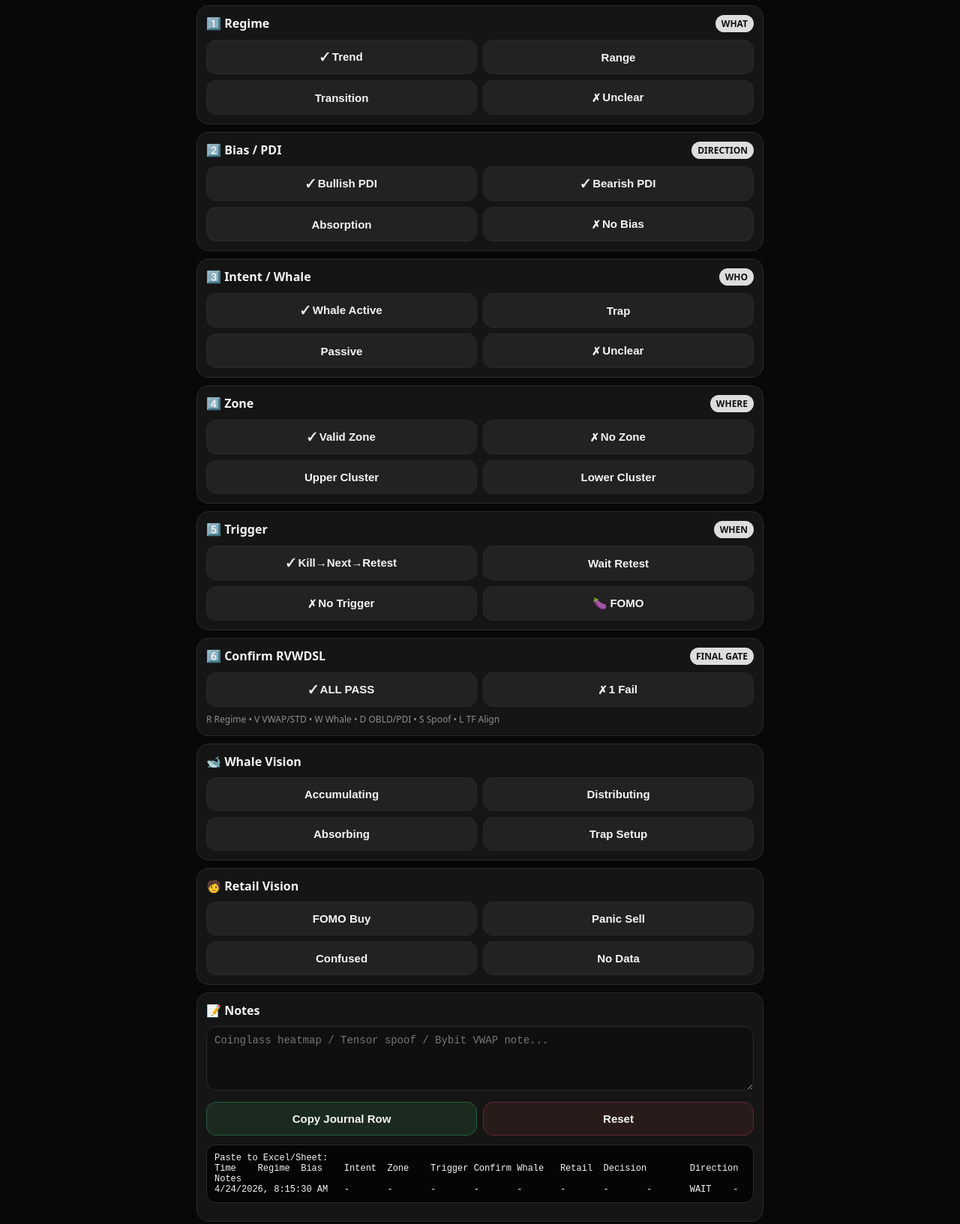
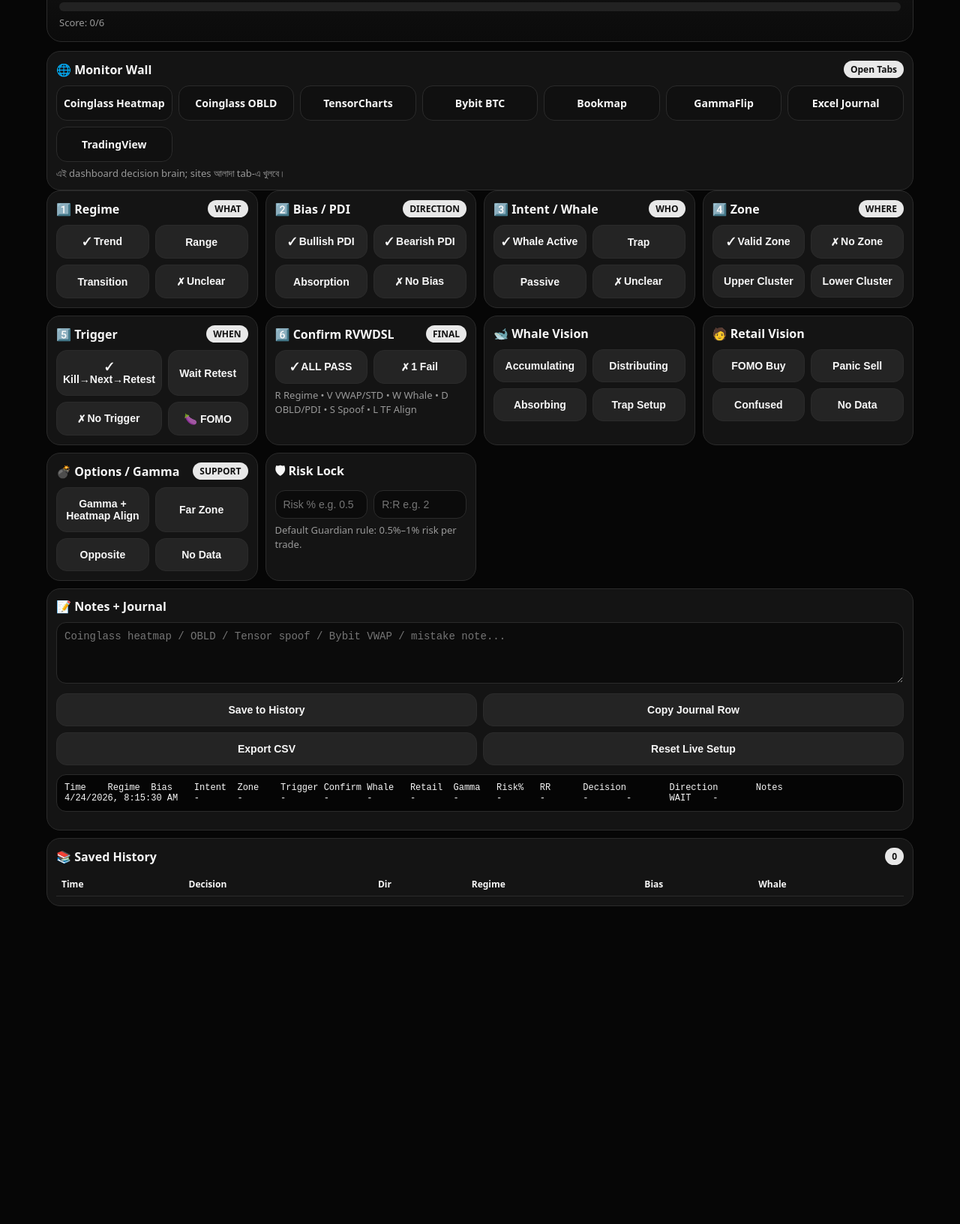
Before and after one commit to PalasH-Max718/guardian-dashboard, a plain HTML site: page index.html in a window 1280 px wide. Shown: the part 241-1874 px from the top of the page at 75% size. After the commit the page ends 1462 px from the top, so only its background shows below. Drawn offline with Linux system fonts and the light colour scheme.

Commit message:
Add files via upload

```diff
--- a/index.html
+++ b/index.html
@@ -1,230 +1,65 @@
 <!doctype html>
 <html lang="bn">
 <head>
-  <meta charset="utf-8" />
-  <meta name="viewport" content="width=device-width, initial-scale=1" />
-  <title>Guardian Time Engine Dashboard</title>
-  <style>
-    :root{
-      --bg:#080808; --card:#151515; --muted:#8d8d8d; --text:#f5f5f5;
-      --green:#19c37d; --red:#ff4d5e; --yellow:#ffd166; --blue:#5dade2;
-      --border:#2a2a2a;
-    }
-    *{box-sizing:border-box}
-    body{margin:0;background:var(--bg);color:var(--text);font-family:system-ui,-apple-system,Segoe UI,Roboto,Arial,sans-serif}
-    header{position:sticky;top:0;background:#050505;border-bottom:1px solid var(--border);padding:14px 12px;z-index:10}
-    h1{font-size:20px;margin:0}
-    .sub{font-size:12px;color:var(--muted);margin-top:4px}
-    main{padding:12px;max-width:780px;margin:auto}
-    .decision{border:1px solid var(--border);border-radius:18px;padding:16px;margin-bottom:12px;background:linear-gradient(180deg,#151515,#0d0d0d)}
-    .big{font-size:34px;font-weight:800;letter-spacing:.5px}
-    .note{font-size:14px;color:var(--muted);margin-top:6px}
-    .grid{display:grid;gap:10px}
-    .card{background:var(--card);border:1px solid var(--border);border-radius:16px;padding:12px}
-    .title{display:flex;justify-content:space-between;gap:8px;font-weight:800;margin-bottom:10px}
-    .pill{font-size:12px;color:#111;background:#ddd;border-radius:999px;padding:3px 8px}
-    .buttons{display:grid;grid-template-columns:1fr 1fr;gap:8px}
-    button{border:1px solid var(--border);border-radius:13px;padding:13px 8px;background:#222;color:var(--text);font-weight:700;font-size:15px}
-    button.active.green{background:rgba(25,195,125,.22);border-color:var(--green);color:#baffdf}
-    button.active.red{background:rgba(255,77,94,.22);border-color:var(--red);color:#ffd0d5}
-    button.active.yellow{background:rgba(255,209,102,.22);border-color:var(--yellow);color:#fff1bf}
-    button.active.blue{background:rgba(93,173,226,.22);border-color:var(--blue);color:#cfefff}
-    .row{display:flex;gap:8px;flex-wrap:wrap}
-    .small{font-size:12px;color:var(--muted);line-height:1.45}
-    textarea{width:100%;min-height:86px;background:#0f0f0f;color:var(--text);border:1px solid var(--border);border-radius:13px;padding:10px;font-size:14px}
-    .actions{display:grid;grid-template-columns:1fr 1fr;gap:8px;margin-top:10px}
-    .copy{background:#1b2a1f;border-color:#265f3b}
-    .reset{background:#2a1b1b;border-color:#5f2630}
-    .ok{color:var(--green)} .bad{color:var(--red)} .wait{color:var(--yellow)}
-    pre{white-space:pre-wrap;background:#050505;border:1px solid var(--border);border-radius:13px;padding:10px;font-size:12px}
-  </style>
+<meta charset="utf-8"><meta name="viewport" content="width=device-width, initial-scale=1">
+<title>Guardian Time Engine Pro</title>
+<style>
+:root{--bg:#060606;--card:#141414;--line:#2b2b2b;--text:#f7f7f7;--muted:#999;--g:#19c37d;--r:#ff4d5e;--y:#ffd166;--b:#58a6ff}
+*{box-sizing:border-box}body{margin:0;background:var(--bg);color:var(--text);font-family:system-ui,Segoe UI,Arial,sans-serif}
+header{position:sticky;top:0;background:#050505;border-bottom:1px solid var(--line);padding:12px;z-index:10}
+h1{margin:0;font-size:20px}.sub{font-size:12px;color:var(--muted);margin-top:4px}
+main{padding:12px;max-width:1180px;margin:auto}.decision{border:1px solid var(--line);border-radius:20px;padding:16px;margin-bottom:12px;background:linear-gradient(180deg,#181818,#0b0b0b)}
+.big{font-size:42px;font-weight:950}.ok{color:var(--g)}.bad{color:var(--r)}.wait{color:var(--y)}
+.note,.small{font-size:13px;color:var(--muted);margin-top:6px;line-height:1.45}.scorebar{height:12px;background:#222;border-radius:999px;overflow:hidden;margin-top:10px}.scorefill{height:100%;width:0%;background:var(--y)}
+.grid{display:grid;grid-template-columns:repeat(auto-fit,minmax(265px,1fr));gap:10px}.card{background:var(--card);border:1px solid var(--line);border-radius:18px;padding:12px}
+.title{font-weight:850;margin-bottom:10px;display:flex;align-items:center;justify-content:space-between;gap:8px}.pill{background:#e8e8e8;color:#111;border-radius:999px;padding:3px 9px;font-size:12px;font-weight:800}
+.buttons{display:grid;grid-template-columns:1fr 1fr;gap:8px}button,a.btn{border:1px solid var(--line);background:#242424;color:var(--text);border-radius:14px;padding:13px 8px;font-weight:850;font-size:14px;text-align:center;text-decoration:none}
+button.active.green{background:rgba(25,195,125,.25);border-color:var(--g)}button.active.red{background:rgba(255,77,94,.25);border-color:var(--r)}
+button.active.yellow{background:rgba(255,209,102,.25);border-color:var(--y)}button.active.blue{background:rgba(88,166,255,.25);border-color:var(--b)}
+.links{display:grid;grid-template-columns:repeat(auto-fit,minmax(145px,1fr));gap:8px}.btn{background:#101010!important}
+textarea,input{width:100%;background:#0b0b0b;color:var(--text);border:1px solid var(--line);border-radius:13px;padding:10px;font-size:14px}textarea{min-height:82px}
+pre{white-space:pre-wrap;background:#050505;border:1px solid var(--line);border-radius:13px;padding:10px;font-size:12px;max-height:180px;overflow:auto}
+.row{display:grid;grid-template-columns:1fr 1fr;gap:8px}.history{max-height:260px;overflow:auto}table{width:100%;border-collapse:collapse;font-size:12px}th,td{border-bottom:1px solid var(--line);padding:7px;text-align:left}
+.footer-actions{display:grid;grid-template-columns:1fr 1fr;gap:8px;margin-top:8px}
+</style>
 </head>
 <body>
-<header>
-  <h1>⚔️ Guardian Time Engine</h1>
-  <div class="sub">Regime → Bias → Intent → Zone → Trigger → Confirm → Entry</div>
-</header>
-
+<header><h1>⚔️ Guardian Time Engine Pro</h1><div class="sub">Mission Control: Regime → Bias → Intent → Zone → Trigger → Confirm → Entry</div></header>
 <main>
-  <section class="decision">
-    <div class="small">FINAL DECISION</div>
-    <div id="final" class="big wait">WAIT</div>
-    <div id="direction" class="note">Direction: -</div>
-    <div id="guardianNote" class="note">Patience + discipline = gift of Guardian</div>
-  </section>
-
-  <div class="grid">
-    <section class="card">
-      <div class="title">1️⃣ Regime <span class="pill">WHAT</span></div>
-      <div class="buttons" data-key="regime">
-        <button data-val="Trend" class="green">✓ Trend</button>
-        <button data-val="Range" class="yellow">Range</button>
-        <button data-val="Transition" class="blue">Transition</button>
-        <button data-val="No" class="red">✗ Unclear</button>
-      </div>
-    </section>
-
-    <section class="card">
-      <div class="title">2️⃣ Bias / PDI <span class="pill">DIRECTION</span></div>
-      <div class="buttons" data-key="bias">
-        <button data-val="Bullish" class="green">✓ Bullish PDI</button>
-        <button data-val="Bearish" class="red">✓ Bearish PDI</button>
-        <button data-val="Absorption" class="yellow">Absorption</button>
-        <button data-val="No" class="red">✗ No Bias</button>
-      </div>
-    </section>
-
-    <section class="card">
-      <div class="title">3️⃣ Intent / Whale <span class="pill">WHO</span></div>
-      <div class="buttons" data-key="intent">
-        <button data-val="Active" class="green">✓ Whale Active</button>
-        <button data-val="Trap" class="red">Trap</button>
-        <button data-val="Passive" class="yellow">Passive</button>
-        <button data-val="No" class="red">✗ Unclear</button>
-      </div>
-    </section>
-
-    <section class="card">
-      <div class="title">4️⃣ Zone <span class="pill">WHERE</span></div>
-      <div class="buttons" data-key="zone">
-        <button data-val="Yes" class="green">✓ Valid Zone</button>
-        <button data-val="No" class="red">✗ No Zone</button>
-        <button data-val="Upper" class="yellow">Upper Cluster</button>
-        <button data-val="Lower" class="yellow">Lower Cluster</button>
-      </div>
-    </section>
-
-    <section class="card">
-      <div class="title">5️⃣ Trigger <span class="pill">WHEN</span></div>
-      <div class="buttons" data-key="trigger">
-        <button data-val="Ready" class="green">✓ Kill→Next→Retest</button>
-        <button data-val="Wait" class="yellow">Wait Retest</button>
-        <button data-val="No" class="red">✗ No Trigger</button>
-        <button data-val="FOMO" class="red">🍆 FOMO</button>
-      </div>
-    </section>
-
-    <section class="card">
-      <div class="title">6️⃣ Confirm RVWDSL <span class="pill">FINAL GATE</span></div>
-      <div class="buttons" data-key="confirm">
-        <button data-val="GO" class="green">✓ ALL PASS</button>
-        <button data-val="NO TRADE" class="red">✗ 1 Fail</button>
-      </div>
-      <div class="small" style="margin-top:8px">R Regime • V VWAP/STD • W Whale • D OBLD/PDI • S Spoof • L TF Align</div>
-    </section>
-
-    <section class="card">
-      <div class="title">🐋 Whale Vision</div>
-      <div class="buttons" data-key="whale">
-        <button data-val="Accumulating" class="green">Accumulating</button>
-        <button data-val="Distributing" class="red">Distributing</button>
-        <button data-val="Absorbing" class="yellow">Absorbing</button>
-        <button data-val="Trap Setup" class="red">Trap Setup</button>
-      </div>
-    </section>
-
-    <section class="card">
-      <div class="title">🧑 Retail Vision</div>
-      <div class="buttons" data-key="retail">
-        <button data-val="FOMO Buy" class="green">FOMO Buy</button>
-        <button data-val="Panic Sell" class="red">Panic Sell</button>
-        <button data-val="Confused" class="yellow">Confused</button>
-        <button data-val="No Data" class="blue">No Data</button>
-      </div>
-    </section>
-
-    <section class="card">
-      <div class="title">📝 Notes</div>
-      <textarea id="notes" placeholder="Coinglass heatmap / Tensor spoof / Bybit VWAP note..."></textarea>
-      <div class="actions">
-        <button class="copy" onclick="copySummary()">Copy Journal Row</button>
-        <button class="reset" onclick="resetAll()">Reset</button>
-      </div>
-      <pre id="summary"></pre>
-    </section>
-  </div>
-</main>
-
+<section class="decision"><div class="small">FINAL DECISION</div><div id="final" class="big wait">WAIT</div><div id="dir" class="note">Direction: -</div><div id="note" class="note">Incomplete sequence. Wait for confirmation.</div><div class="scorebar"><div id="scorefill" class="scorefill"></div></div><div id="scoreText" class="small">Score: 0/6</div></section>
+<section class="card"><div class="title">🌐 Monitor Wall <span class="pill">Open Tabs</span></div><div class="links">
+<a class="btn" target="_blank" href="https://www.coinglass.com/pro/futures/LiquidationHeatMap">Coinglass Heatmap</a><a class="btn" target="_blank" href="https://www.coinglass.com/pro/futures/orderBook">Coinglass OBLD</a><a class="btn" target="_blank" href="https://www.tensorcharts.com/">TensorCharts</a><a class="btn" target="_blank" href="https://www.bybit.com/en/trade/spot/BTC/USDT">Bybit BTC</a><a class="btn" target="_blank" href="https://bookmap.com/">Bookmap</a><a class="btn" target="_blank" href="https://gammaflip.io/">GammaFlip</a><a class="btn" target="_blank" href="https://excel.cloud.microsoft/">Excel Journal</a><a class="btn" target="_blank" href="https://www.tradingview.com/chart/?symbol=BINANCE:BTCUSDT">TradingView</a>
+</div><div class="small">এই dashboard decision brain; sites আলাদা tab-এ খুলবে।</div></section>
+<div class="grid">
+<section class="card"><div class="title">1️⃣ Regime <span class="pill">WHAT</span></div><div class="buttons" data-key="regime"><button data-val="Trend" class="green">✓ Trend</button><button data-val="Range" class="yellow">Range</button><button data-val="Transition" class="blue">Transition</button><button data-val="No" class="red">✗ Unclear</button></div></section>
+<section class="card"><div class="title">2️⃣ Bias / PDI <span class="pill">DIRECTION</span></div><div class="buttons" data-key="bias"><button data-val="Bullish" class="green">✓ Bullish PDI</button><button data-val="Bearish" class="red">✓ Bearish PDI</button><button data-val="Absorption" class="yellow">Absorption</button><button data-val="No" class="red">✗ No Bias</button></div></section>
+<section class="card"><div class="title">3️⃣ Intent / Whale <span class="pill">WHO</span></div><div class="buttons" data-key="intent"><button data-val="Active" class="green">✓ Whale Active</button><button data-val="Trap" class="red">Trap</button><button data-val="Passive" class="yellow">Passive</button><button data-val="No" class="red">✗ Unclear</button></div></section>
+<section class="card"><div class="title">4️⃣ Zone <span class="pill">WHERE</span></div><div class="buttons" data-key="zone"><button data-val="Yes" class="green">✓ Valid Zone</button><button data-val="No" class="red">✗ No Zone</button><button data-val="Upper" class="yellow">Upper Cluster</button><button data-val="Lower" class="yellow">Lower Cluster</button></div></section>
+<section class="card"><div class="title">5️⃣ Trigger <span class="pill">WHEN</span></div><div class="buttons" data-key="trigger"><button data-val="Ready" class="green">✓ Kill→Next→Retest</button><button data-val="Wait" class="yellow">Wait Retest</button><button data-val="No" class="red">✗ No Trigger</button><button data-val="FOMO" class="red">🍆 FOMO</button></div></section>
+<section class="card"><div class="title">6️⃣ Confirm RVWDSL <span class="pill">FINAL</span></div><div class="buttons" data-key="confirm"><button data-val="GO" class="green">✓ ALL PASS</button><button data-val="NO TRADE" class="red">✗ 1 Fail</button></div><div class="small">R Regime • V VWAP/STD • W Whale • D OBLD/PDI • S Spoof • L TF Align</div></section>
+<section class="card"><div class="title">🐋 Whale Vision</div><div class="buttons" data-key="whale"><button data-val="Accumulating" class="green">Accumulating</button><button data-val="Distributing" class="red">Distributing</button><button data-val="Absorbing" class="yellow">Absorbing</button><button data-val="Trap Setup" class="red">Trap Setup</button></div></section>
+<section class="card"><div class="title">🧑 Retail Vision</div><div class="buttons" data-key="retail"><button data-val="FOMO Buy" class="green">FOMO Buy</button><button data-val="Panic Sell" class="red">Panic Sell</button><button data-val="Confused" class="yellow">Confused</button><button data-val="No Data" class="blue">No Data</button></div></section>
+<section class="card"><div class="title">💣 Options / Gamma <span class="pill">SUPPORT</span></div><div class="buttons" data-key="gamma"><button data-val="Aligned" class="green">Gamma + Heatmap Align</button><button data-val="Far" class="yellow">Far Zone</button><button data-val="Opposite" class="red">Opposite</button><button data-val="No Data" class="blue">No Data</button></div></section>
+<section class="card"><div class="title">🛡 Risk Lock</div><div class="row"><input id="risk" inputmode="decimal" placeholder="Risk % e.g. 0.5"><input id="rr" inputmode="decimal" placeholder="R:R e.g. 2"></div><div class="small" id="riskNote">Default Guardian rule: 0.5%–1% risk per trade.</div></section>
+</div>
+<section class="card" style="margin-top:10px"><div class="title">📝 Notes + Journal</div><textarea id="notes" placeholder="Coinglass heatmap / OBLD / Tensor spoof / Bybit VWAP / mistake note..."></textarea><div class="footer-actions"><button onclick="saveTrade()">Save to History</button><button onclick="copyRow()">Copy Journal Row</button><button onclick="exportCSV()">Export CSV</button><button onclick="resetAll()">Reset Live Setup</button></div><pre id="summary"></pre></section>
+<section class="card" style="margin-top:10px"><div class="title">📚 Saved History <span class="pill" id="histCount">0</span></div><div class="history"><table id="histTable"><thead><tr><th>Time</th><th>Decision</th><th>Dir</th><th>Regime</th><th>Bias</th><th>Whale</th></tr></thead><tbody></tbody></table></div></section>
 <script>
-const state = {regime:null,bias:null,intent:null,zone:null,trigger:null,confirm:null,whale:null,retail:null};
-
-document.querySelectorAll(".buttons").forEach(group=>{
-  group.addEventListener("click", e=>{
-    if(e.target.tagName !== "BUTTON") return;
-    const key = group.dataset.key;
-    state[key] = e.target.dataset.val;
-    [...group.children].forEach(b=>b.classList.remove("active"));
-    e.target.classList.add("active");
-    decide();
-  });
-});
-
-function decide(){
-  let final="WAIT", cls="wait", direction="-", note="Patience + discipline = gift of Guardian";
-  const zoneOK = state.zone === "Yes" || state.zone === "Upper" || state.zone === "Lower";
-  const triggerOK = state.trigger === "Ready";
-  const confirmOK = state.confirm === "GO";
-  const noTrade = state.trigger === "FOMO" || state.confirm === "NO TRADE" || state.zone === "No" || state.regime === "No" || state.bias === "No";
-
-  if(noTrade){
-    final="NO TRADE"; cls="bad"; note="No trade; protect capital.";
-  } else if(confirmOK && triggerOK && zoneOK && state.bias && state.intent){
-    final="ENTRY"; cls="ok";
-    if(state.bias === "Bullish") direction="LONG";
-    else if(state.bias === "Bearish") direction="SHORT";
-    else direction="WAIT / SCALP ONLY";
-    note = "System allows entry. Risk first, profit second.";
-  } else {
-    final="WAIT"; cls="wait"; note="Incomplete sequence. Wait for confirmation.";
-  }
-
-  if(state.whale==="Accumulating" && state.retail==="Panic Sell"){
-    direction = direction==="-" ? "LONG BIAS" : direction;
-    note += " Whale buys while retail panics.";
-  }
-  if(state.whale==="Distributing" && state.retail==="FOMO Buy"){
-    direction = direction==="-" ? "SHORT BIAS" : direction;
-    note += " Whale sells while retail FOMOs.";
-  }
-
-  const f = document.getElementById("final");
-  f.textContent = final; f.className = "big " + cls;
-  document.getElementById("direction").textContent = "Direction: " + direction;
-  document.getElementById("guardianNote").textContent = note;
-  updateSummary();
-}
-
-function updateSummary(){
-  const line = [
-    new Date().toLocaleString(),
-    state.regime||"-", state.bias||"-", state.intent||"-", state.zone||"-",
-    state.trigger||"-", state.confirm||"-", state.whale||"-", state.retail||"-",
-    document.getElementById("final").textContent,
-    document.getElementById("direction").textContent.replace("Direction: ",""),
-    document.getElementById("notes").value.replace(/\n/g," ")
-  ].join("\t");
-  document.getElementById("summary").textContent =
-`Paste to Excel/Sheet:
-Time\tRegime\tBias\tIntent\tZone\tTrigger\tConfirm\tWhale\tRetail\tDecision\tDirection\tNotes
-${line}`;
-}
-
-document.getElementById("notes").addEventListener("input", updateSummary);
-
-function copySummary(){
-  updateSummary();
-  const text = document.getElementById("summary").textContent.split("\n").slice(2).join("\n");
-  navigator.clipboard.writeText(text);
-  alert("Journal row copied. Paste into Excel/Google Sheet.");
-}
-
-function resetAll(){
-  Object.keys(state).forEach(k=>state[k]=null);
-  document.querySelectorAll("button").forEach(b=>b.classList.remove("active"));
-  document.getElementById("notes").value="";
-  decide();
-}
-decide();
-</script>
-</body>
-</html>
+const state={regime:null,bias:null,intent:null,zone:null,trigger:null,confirm:null,whale:null,retail:null,gamma:null};let lastRow="";const historyKey="guardian_time_engine_history_v1";
+document.querySelectorAll(".buttons").forEach(g=>g.addEventListener("click",e=>{if(e.target.tagName!=="BUTTON")return;const k=g.dataset.key;state[k]=e.target.dataset.val;[...g.children].forEach(b=>b.classList.remove("active"));e.target.classList.add("active");decide();}));
+["notes","risk","rr"].forEach(id=>document.getElementById(id).addEventListener("input",decide));
+function score(){let s=0;if(state.regime&&state.regime!=="No")s++;if(state.bias&&state.bias!=="No")s++;if(state.intent&&state.intent!=="No")s++;if(state.zone&&state.zone!=="No")s++;if(state.trigger==="Ready")s++;if(state.confirm==="GO")s++;return s;}
+function decide(){let final="WAIT",cls="wait",dir="-",note="Incomplete sequence. Wait for confirmation.";const zoneOK=["Yes","Upper","Lower"].includes(state.zone),triggerOK=state.trigger==="Ready",confirmOK=state.confirm==="GO";const block=state.trigger==="FOMO"||state.confirm==="NO TRADE"||state.zone==="No"||state.regime==="No"||state.bias==="No";const risk=parseFloat(document.getElementById("risk").value||""),rr=parseFloat(document.getElementById("rr").value||"");
+if(block){final="NO TRADE";cls="bad";note="No trade; protect capital. Trigger ছাড়া entry = তুমি তরকারি 🍆";}
+else if(zoneOK&&triggerOK&&confirmOK&&state.bias&&state.intent){final="ENTRY";cls="ok";dir=state.bias==="Bullish"?"LONG":state.bias==="Bearish"?"SHORT":"WAIT / SCALP ONLY";note="System allows entry. Risk first, profit second."}
+if(state.regime==="Range"&&state.bias==="Absorption")note+=" Range + absorption: retest ছাড়া entry no.";if(state.whale==="Accumulating"&&state.retail==="Panic Sell"){if(dir==="-")dir="LONG BIAS";note+=" Whale buys while retail panics."}if(state.whale==="Distributing"&&state.retail==="FOMO Buy"){if(dir==="-")dir="SHORT BIAS";note+=" Whale sells while retail FOMOs."}if(state.gamma==="Aligned")note+=" Gamma/heatmap adds reaction-zone confidence, not direct entry.";if(!isNaN(risk)&&risk>1){final="NO TRADE";cls="bad";note="Risk > 1% blocked by Guardian risk lock."}if(!isNaN(rr)&&rr<1.5&&final==="ENTRY"){final="WAIT";cls="wait";note="R:R weak. Wait for better entry/retest."}
+const f=document.getElementById("final");f.textContent=final;f.className="big "+cls;document.getElementById("dir").textContent="Direction: "+dir;document.getElementById("note").textContent=note;const sc=score(),pct=Math.round(sc/6*100);const fill=document.getElementById("scorefill");fill.style.width=pct+"%";fill.style.background=pct>=84?"var(--g)":pct>=50?"var(--y)":"var(--r)";document.getElementById("scoreText").textContent=`Score: ${sc}/6`;document.getElementById("riskNote").textContent=(!isNaN(risk)&&risk>1)?"Risk too high. Guardian blocks trade.":"Default Guardian rule: 0.5%–1% risk per trade.";updateSummary();}
+function makeRow(){const notes=document.getElementById("notes").value.replace(/\n/g," "),risk=document.getElementById("risk").value||"-",rr=document.getElementById("rr").value||"-";return [new Date().toLocaleString(),state.regime||"-",state.bias||"-",state.intent||"-",state.zone||"-",state.trigger||"-",state.confirm||"-",state.whale||"-",state.retail||"-",state.gamma||"-",risk,rr,document.getElementById("final").textContent,document.getElementById("dir").textContent.replace("Direction: ",""),notes];}
+function updateSummary(){const header="Time\tRegime\tBias\tIntent\tZone\tTrigger\tConfirm\tWhale\tRetail\tGamma\tRisk%\tRR\tDecision\tDirection\tNotes";lastRow=makeRow().join("\t");document.getElementById("summary").textContent=header+"\n"+lastRow;}
+function copyRow(){updateSummary();navigator.clipboard.writeText(lastRow);alert("Journal row copied. Paste into Excel/Google Sheet.");}
+function loadHistory(){const rows=JSON.parse(localStorage.getItem(historyKey)||"[]");const tbody=document.querySelector("#histTable tbody");tbody.innerHTML="";rows.slice().reverse().forEach(r=>{const tr=document.createElement("tr");[r[0],r[12],r[13],r[1],r[2],r[7]].forEach(x=>{const td=document.createElement("td");td.textContent=x;tr.appendChild(td)});tbody.appendChild(tr)});document.getElementById("histCount").textContent=rows.length;}
+function saveTrade(){const rows=JSON.parse(localStorage.getItem(historyKey)||"[]");rows.push(makeRow());localStorage.setItem(historyKey,JSON.stringify(rows));loadHistory();alert("Saved to local history.");}
+function exportCSV(){const rows=JSON.parse(localStorage.getItem(historyKey)||"[]");const header=["Time","Regime","Bias","Intent","Zone","Trigger","Confirm","Whale","Retail","Gamma","Risk%","RR","Decision","Direction","Notes"];const csv=[header,...rows].map(r=>r.map(x=>`"${String(x).replaceAll('"','""')}"`).join(",")).join("\n");const blob=new Blob([csv],{type:"text/csv"});const a=document.createElement("a");a.href=URL.createObjectURL(blob);a.download="guardian_trade_history.csv";a.click();}
+function resetAll(){Object.keys(state).forEach(k=>state[k]=null);document.querySelectorAll("button").forEach(b=>b.classList.remove("active"));document.getElementById("notes").value="";document.getElementById("risk").value="";document.getElementById("rr").value="";decide();}
+loadHistory();decide();
+</script></main></body></html>
```
